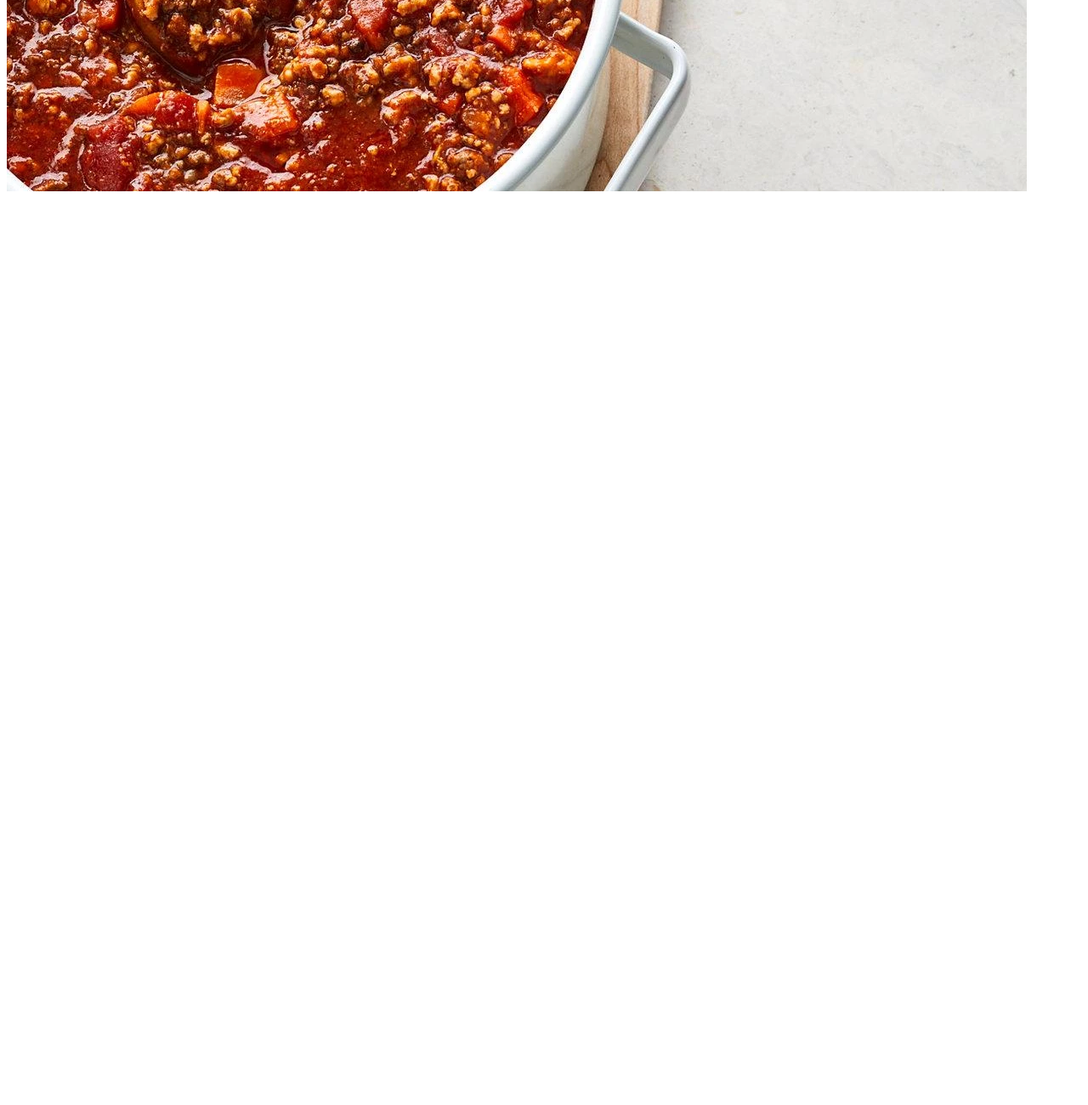
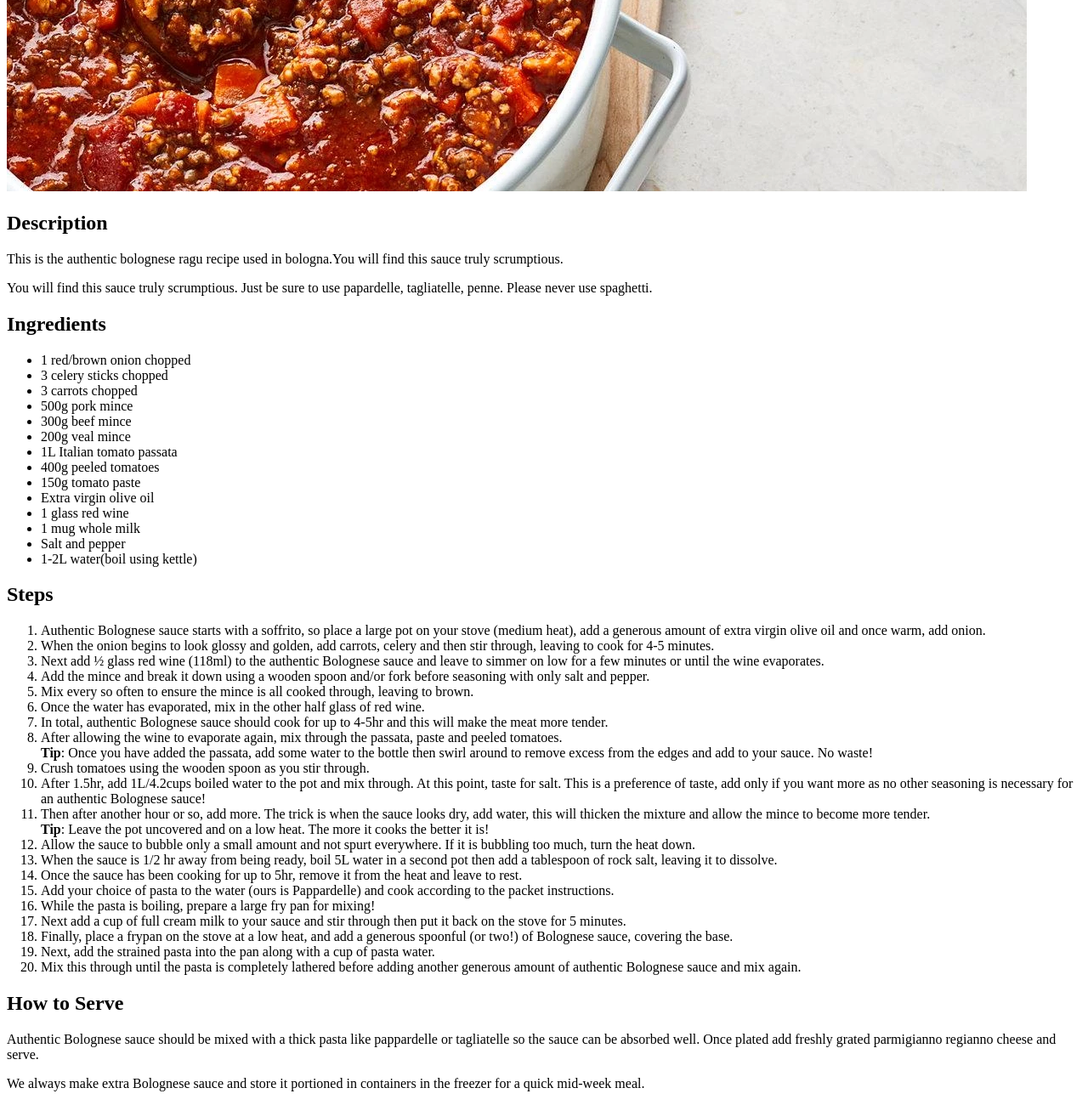
Before and after one commit to Ogoidnavi/odin-recipes, a plain HTML site: page recipes/bolognese.html in a window 1280 px wide. Shown: the part 530-1830 px from the top of the page at 85% size. Before the commit the page ends 800 px from the top, so only its background shows below. Drawn offline with Linux system fonts and the light colour scheme.

Commit message:
Add full recipe in bolognese.html

```diff
--- a/recipes/bolognese.html
+++ b/recipes/bolognese.html
@@ -11,6 +11,58 @@
 
     <img src="../images/bolognese.jpg" alt="Pot with Bolognese Sauce">
 
+    <h2>Description</h2>
+    <p>This is the authentic bolognese ragu recipe used in bologna.You will find this sauce truly scrumptious.</p>
+    <p>You will find this sauce truly scrumptious. Just be sure to use papardelle, tagliatelle, penne. Please never use spaghetti.</p>
 
+    <h2>Ingredients</h2>
+    <ul>
+        <li>1 red/brown onion chopped</li>
+        <li>3 celery sticks chopped</li>
+        <li>3 carrots chopped</li>
+        <li>500g pork mince</li>
+        <li>300g beef mince</li>
+        <li>200g veal mince</li>
+        <li>1L Italian tomato passata</li>
+        <li>400g peeled tomatoes</li>
+        <li>150g tomato paste</li>
+        <li>Extra virgin olive oil</li>
+        <li>1 glass red wine</li>
+        <li>1 mug whole milk</li>
+        <li>Salt and pepper</li>
+        <li>1-2L water(boil using kettle)</li>
+    </ul>
+
+    <h2>Steps</h2>
+
+    <ol>
+        <li>Authentic Bolognese sauce starts with a soffrito, so place a large pot on your stove (medium heat), add a generous amount of extra virgin olive oil and once warm, add onion.</li>
+        <li>When the onion begins to look glossy and golden, add carrots, celery and then stir through, leaving to cook for 4-5 minutes.</li>
+        <li>Next add ½ glass red wine (118ml) to the authentic Bolognese sauce and leave to simmer on low for a few minutes or until the wine evaporates.</li>
+        <li>Add the mince and break it down using a wooden spoon and/or fork before seasoning with only salt and pepper.</li>
+        <li>Mix every so often to ensure the mince is all cooked through, leaving to brown.</li>
+        <li>Once the water has evaporated, mix in the other half glass of red wine.</li>
+        <li>In total, authentic Bolognese sauce should cook for up to 4-5hr and this will make the meat more tender.</li>
+        <li>After allowing the wine to evaporate again, mix through the passata, paste and peeled tomatoes.</li>
+        <strong>Tip</strong>: Once you have added the passata, add some water to the bottle then swirl around to remove excess from the edges and add to your sauce. No waste!
+        <li>Crush tomatoes using the wooden spoon as you stir through.</li>
+        <li>After 1.5hr, add 1L/4.2cups boiled water to the pot and mix through. At this point, taste for salt. This is a preference of taste, add only if you want more as no other seasoning is necessary for an authentic Bolognese sauce!</li>
+        <li>Then after another hour or so, add more. The trick is when the sauce looks dry, add water, this will thicken the mixture and allow the mince to become more tender.</li>
+        <strong>Tip</strong>: Leave the pot uncovered and on a low heat. The more it cooks the better it is!
+        <li>Allow the sauce to bubble only a small amount and not spurt everywhere. If it is bubbling too much, turn the heat down.</li>
+        <li>When the sauce is 1/2 hr away from being ready, boil 5L water in a second pot then add a tablespoon of rock salt, leaving it to dissolve.</li>
+        <li>Once the sauce has been cooking for up to 5hr, remove it from the heat and leave to rest.</li>
+        <li>Add your choice of pasta to the water (ours is Pappardelle) and cook according to the packet instructions.</li>
+        <li>While the pasta is boiling, prepare a large fry pan for mixing!</li>
+        <li>Next add a cup of full cream milk to your sauce and stir through then put it back on the stove for 5 minutes.</li>
+        <li>Finally, place a frypan on the stove at a low heat, and add a generous spoonful (or two!) of Bolognese sauce, covering the base.</li>
+        <li>Next, add the strained pasta into the pan along with a cup of pasta water.</li>
+        <li>Mix this through until the pasta is completely lathered before adding another generous amount of authentic Bolognese sauce and mix again.</li>
+    </ol>
+
+    <h2>How to Serve</h2>
+
+    <p>Authentic Bolognese sauce should be mixed with a thick pasta like pappardelle or tagliatelle so the sauce can be absorbed well. Once plated add freshly grated parmigianno regianno cheese and serve.</p>
+    <p>We always make extra Bolognese sauce and store it portioned in containers in the freezer for a quick mid-week meal.</p>
 </body>
 </html>
```
